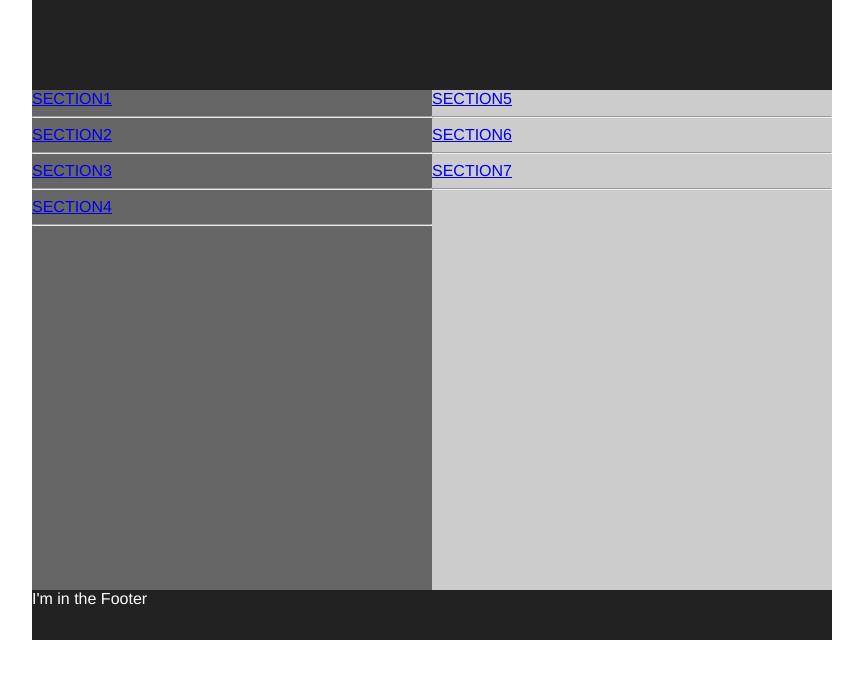
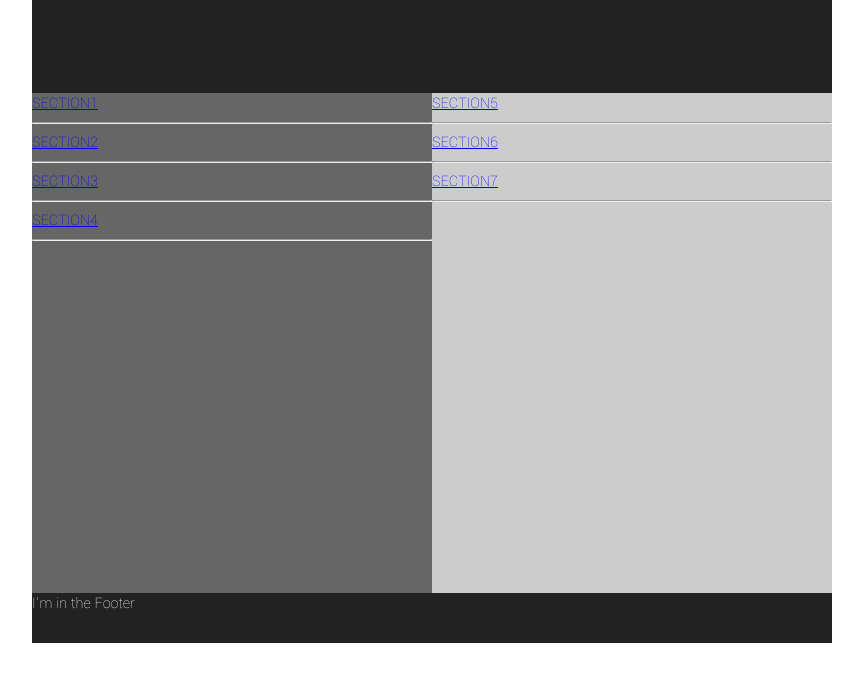
Before and after one commit to xelAhcratiPsavilO/MiSitio, a plain HTML site: page index.html in a window 1280 px wide. Shown: the part 110-800 px from the top of the page, without its empty margins (208-1071 px from the left). Drawn offline with Linux system fonts and the light colour scheme.

Commit message:
Imported font

```diff
--- a/index.css
+++ b/index.css
@@ -1,5 +1,6 @@
+@import url('https://fonts.googleapis.com/css?family=Yantramanav:100');
 #Container{
-  font-family: helvetica;
+  font-family: 'Yantramanav', sans-serif;
   background: #444;
   width:800px;
   height: auto;
```
Lines whose indentation alone changed are shown as unchanged.
